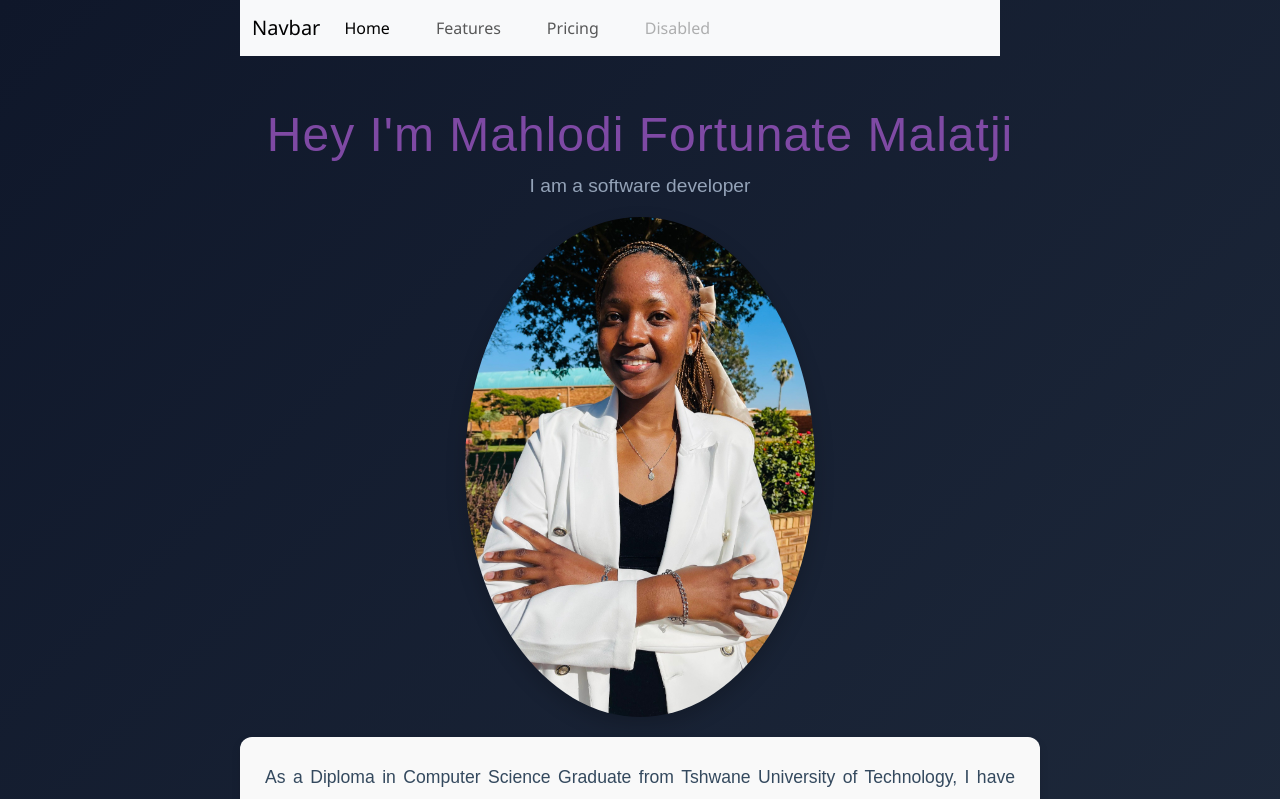
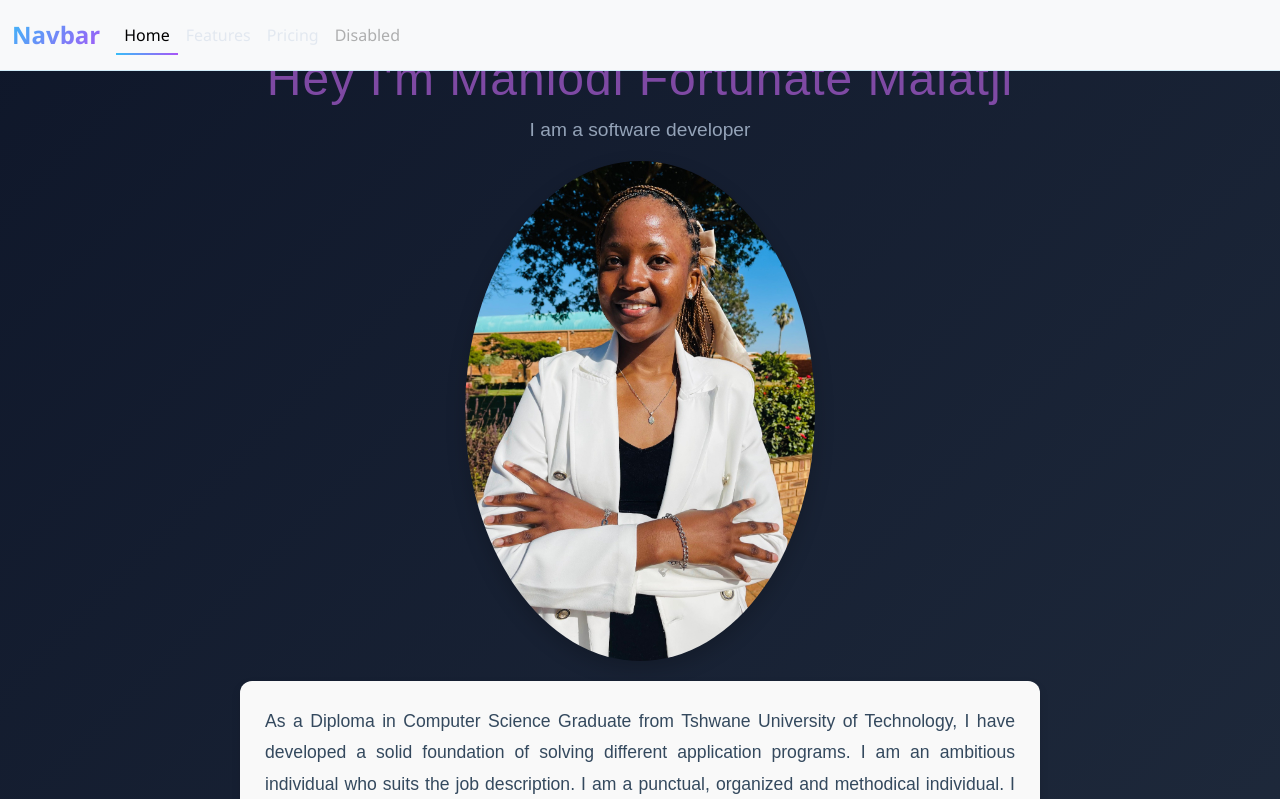
Before and after one commit to Fortu365/FUTURE_FS_01, a React (Create React App) app: page / in a window 1280 px wide. Shown: the top 799 px of the page. Built offline with nearby package versions, Linux system fonts and the light colour scheme; the HTML template or start-up script is replaced by a standard one.

Commit message:
Update NavBar.css

```diff
--- a/src/components/NavBar.css
+++ b/src/components/NavBar.css
@@ -1,37 +1,115 @@
-nav {
+/* NavBar.css - Modern Navigation */
+.navbar {
   position: fixed;
   top: 0;
   left: 0;
-  width: 95%;
-  padding: 15px 40px;
+  width: 100%;
+  background: rgba(15, 23, 42, 0.95);
+  backdrop-filter: blur(12px);
+  z-index: 1000;
+  padding: 0.75rem 0;
+  border-bottom: 1px solid rgba(56, 189, 248, 0.2);
+  transition: all 0.3s ease;
+}
 
+.navbar.scrolled {
+  padding: 0.5rem 0;
+  background: rgba(15, 23, 42, 0.98);
+}
+
+.navbar-container {
+  max-width: 1200px;
+  margin: 0 auto;
+  padding: 0 2rem;
   display: flex;
   justify-content: space-between;
   align-items: center;
-  background: rgba(15, 23, 42, 0.8);
-  backdrop-filter: blur(10px);
-  z-index: 1000;
 }
 
-nav h2 {
-  color: #38bdf8;
+.navbar-brand {
   font-size: 1.5rem;
-  font-weight: bold;
-  cursor: pointer;
+  font-weight: 700;
+  background: linear-gradient(135deg, #38bdf8, #a855f7);
+  -webkit-background-clip: text;
+  background-clip: text;
+  color: transparent;
+  text-decoration: none;
+  transition: opacity 0.3s ease;
 }
 
-nav ul {
-  list-style: none;
-  display: flex;
-  gap: 30px;
+.navbar-brand:hover {
+  opacity: 0.85;
 }
 
-nav ul li {
-  color: #e2e8f0;
-  cursor: pointer;
-  transition: color 0.3s ease;
+.nav-menu {
+  display: flex;
+  gap: 2rem;
+  list-style: none;
 }
 
-nav ul li:hover {
+.nav-link {
+  color: #e2e8f0;
+  text-decoration: none;
+  font-weight: 500;
+  transition: all 0.3s ease;
+  position: relative;
+  padding: 0.5rem 0;
+}
+
+.nav-link::after {
+  content: '';
+  position: absolute;
+  bottom: 0;
+  left: 0;
+  width: 0;
+  height: 2px;
+  background: linear-gradient(90deg, #38bdf8, #a855f7);
+  transition: width 0.3s ease;
+}
+
+.nav-link:hover::after,
+.nav-link.active::after {
+  width: 100%;
+}
+
+.nav-link:hover,
+.nav-link.active {
   color: #38bdf8;
 }
+
+.menu-icon {
+  display: none;
+  cursor: pointer;
+  font-size: 1.5rem;
+  color: #e2e8f0;
+}
+
+/* Mobile Responsive */
+@media (max-width: 768px) {
+  .menu-icon {
+    display: block;
+  }
+
+  .nav-menu {
+    position: fixed;
+    top: 70px;
+    right: -100%;
+    flex-direction: column;
+    background: rgba(15, 23, 42, 0.98);
+    backdrop-filter: blur(12px);
+    width: 70%;
+    height: calc(100vh - 70px);
+    padding: 2rem;
+    gap: 1.5rem;
+    transition: right 0.3s ease;
+    border-left: 1px solid rgba(56, 189, 248, 0.2);
+  }
+
+  .nav-menu.active {
+    right: 0;
+  }
+
+  .navbar-container {
+    padding: 0 1rem;
+  }
+}
```
